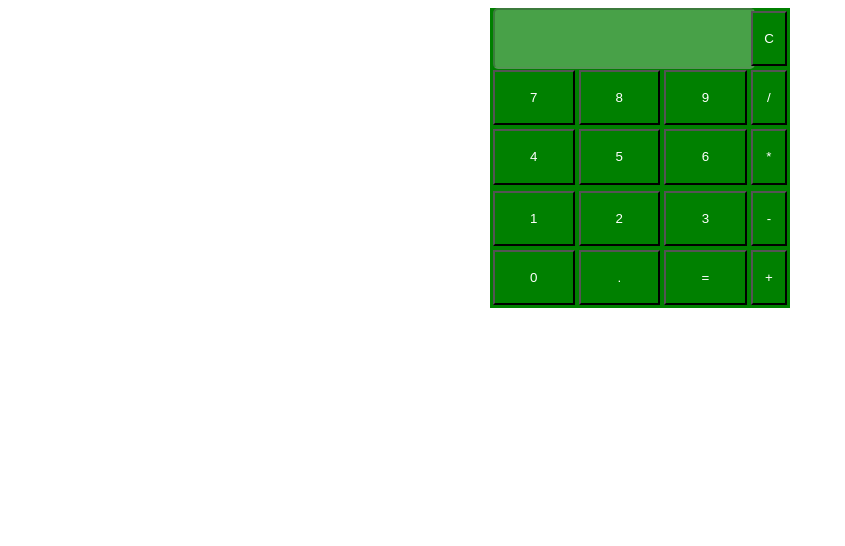
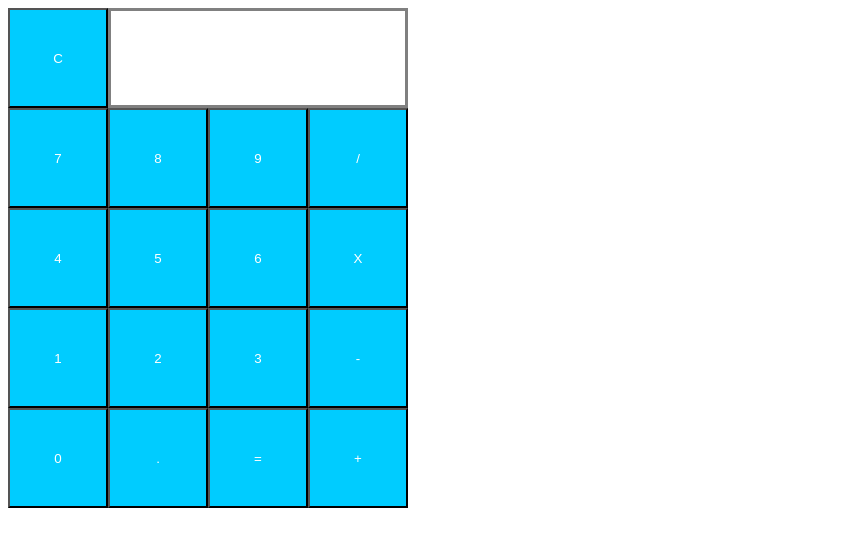
Before and after one commit to Momentum-Team-13/js-calculator-part-1-moperry2, a plain HTML site: page index.html in a window 1280 px wide. Shown: the whole page, without its empty margins (0-845 px from the left). Drawn offline with Linux system fonts and the light colour scheme.

Commit message:
got buttons to print in the  console log

```diff
--- a/index.html
+++ b/index.html
@@ -2,44 +2,39 @@
 <html lang="en">
 <head>
     <link rel="stylesheet" href="main.css">
-    <link rel="stylesheet" href="main.js">
+    <script  src="main.js" defer> </script>
     <meta charset="UTF-8">
     <meta http-equiv="X-UA-Compatible" content="IE=edge">
     <meta name="viewport" content="width=device-width, initial-scale=1.0">
     <title>Document</title>
 </head>
 <body>
-    <table class = "calculator" >
-        <tr>
-        <td colspan = "3"> <input class = "display-box" type = "text" id = "result" disabled /> </td>
-        <td> <input class = "button" type = "button" value = "C" onclick = "clearScreen()" style = "background-color: green" /> </td>
-        </tr>
-            <tr>
-                <td> <input class = "button" type = "button" value = "7" onclick = "display('7')" /> </td>
-                <td> <input class = "button" type = "button" value = "8" onclick = "display('8')" /> </td>
-                <td> <input class = "button" type = "button" value = "9" onclick = "display('9')" /> </td>
-                <td> <input class = "button" type = "button" value = "/" onclick = "display('/')" /> </td>
-                </tr>
-            <tr>
-                <td> <input class = "button" type = "button" value = "4" onclick = "display('4')" /> </td>
-                <td> <input class = "button" type = "button" value = "5" onclick = "display('5')" /> </td>
-                <td> <input class = "button" type = "button" value = "6" onclick = "display('6')" /> </td>
-                <td> <input class = "button" type = "button" value = "*" onclick = "display('*')" /> </td>
-                </tr>
-                <tr>
-            <tr>
-                <td> <input class = "button" type = "button" value = "1" onclick = "display('1')" /> </td>
-                <td> <input class = "button" type = "button" value = "2" onclick = "display('2')" /> </td>
-                <td> <input class = "button" type = "button" value = "3" onclick = "display('3')" /> </td>
-                <td> <input class = "button" type = "button" value = "-" onclick = "display('-')" /> </td>
-                </tr>
-            <tr>
-                <td> <input class = "button" type = "button" value = "0" onclick = "display('0')" /> </td>
-                <td> <input class = "button" type = "button" value = "." onclick = "display('.')" /> </td>
-                <td> <input class = "button" type = "button" value = "=" onclick = "calculate()" style = "background-color: green;" /> </td>
-                <td> <input class = "button" type = "button" value = "+" onclick = "display('+')" /> </td>
-                </tr>
-    </table>
+    <div class="calculator">
+        <button class="button operation">C</button>
+        <p class="display">
+            <!-- display -->
+        </p>
+
+        <button class="button number">7</button>
+        <button class="button number">8</button>
+        <button class="button number">9</button>
+        <button class="button operation">/</button>
+
+        <button class="button number">4</button>
+        <button class="button number">5</button>
+        <button class="button number">6</button>
+        <button class="button operation">X</button>
+
+        <button class="button number">1</button>
+        <button class="button number">2</button>
+        <button class="button number">3</button>
+        <button class="button operation">-</button>
+
+        <button class="button number">0</button>
+        <button class="button number">.</button>
+        <button class="button operation">=</button>
+        <button class="button operation">+</button>
+    </div>
 
 </body>
 </html>
--- a/main.css
+++ b/main.css
@@ -1,21 +1,47 @@
 .calculator {
-    /* padding: 10px; */
-    /* border-radius: 1em; */
-    height: 300px;
+    display: flex;
+    height: 500px;
+    width: 400px;
+    background-color: blue;
+    flex-wrap: wrap;
+}
+
+.button {
+    height:100px;
+    width: 100px;
+    margin: 0px;
+    color: rgb(255, 255, 255);
+    background-color: rgb(0, 204, 255);
+}
+
+.display {
+    /* display: flex;
+    justify-content: end;
+    align-items: end; */
+    height: 100px;
     width: 300px;
-    margin: auto;
-    background-color: green;
-   }
-   .display-box {
-    /* background-color: #dcdbe1; */
-    border-radius: 5px;
-    width: 100%;
-    height: 100%;
-   }
-   .button {
-    background-color: green;
-    color: white;
-    width: 100%;
-    /* border-radius: 5px; */
-    height: 100%;
-   }
+    margin: 0px;
+    border: solid;
+    border-color: gray;
+    background-color: white;
+    box-sizing: border-box;
+
+}
+
+.number {
+
+}
+
+.operation {
+
+}
+button:hover {
+    background-color: white;
+}
+/* .highlight {
+    background-color: yellow;
+}
+
+.unhighlight {
+    background-color: ;
+} */
--- a/main.js
+++ b/main.js
@@ -0,0 +1,32 @@
+console.log("test")
+let buttons = document.querySelectorAll(".button");
+console.log( buttons )
+
+
+for (let button of buttons) {
+    button.addEventListener("click", function (event) {
+      console.log(event.target.textContent);
+    });
+}
+// let display = target.textContent
+
+     //   event.target.classList.remove("unhighlight");
+   //   event.target.classList.add("highlight");
+//     });
+// }
+// function display() {
+//     document.getElementById("result").innerHTML = "7";
+// }
+// event.target.classList.remove("unhighlight");
+//     event.target.classList.add("highlight");
+//   });
+// function display() {
+//     document.getElementById("result")
+//    }
+
+//    function clearScreen() {
+
+//    }
+//    function calculate() {
+
+//    }
```
